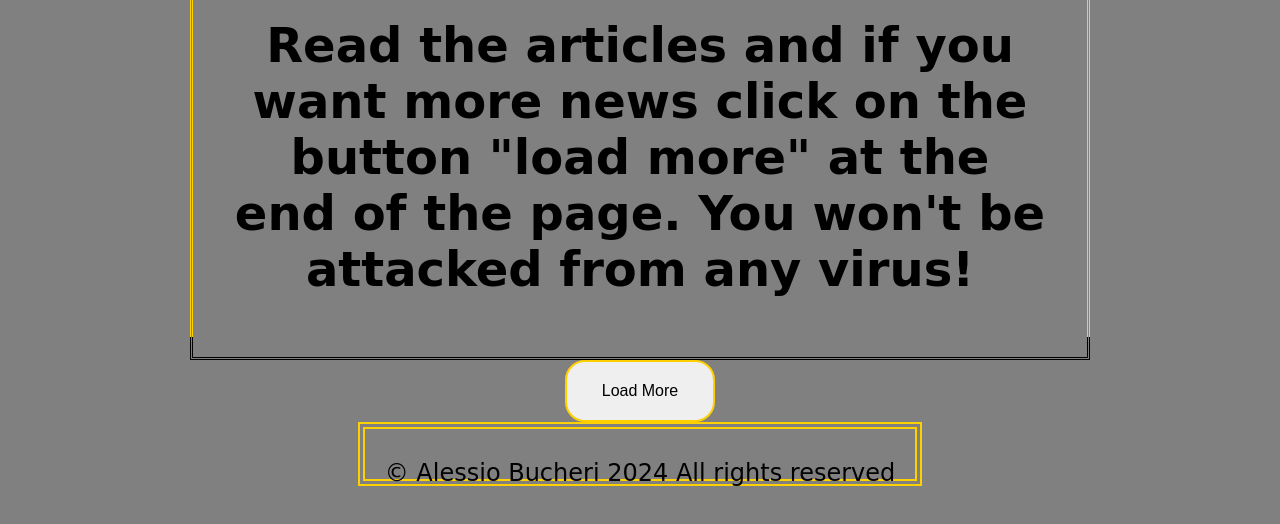
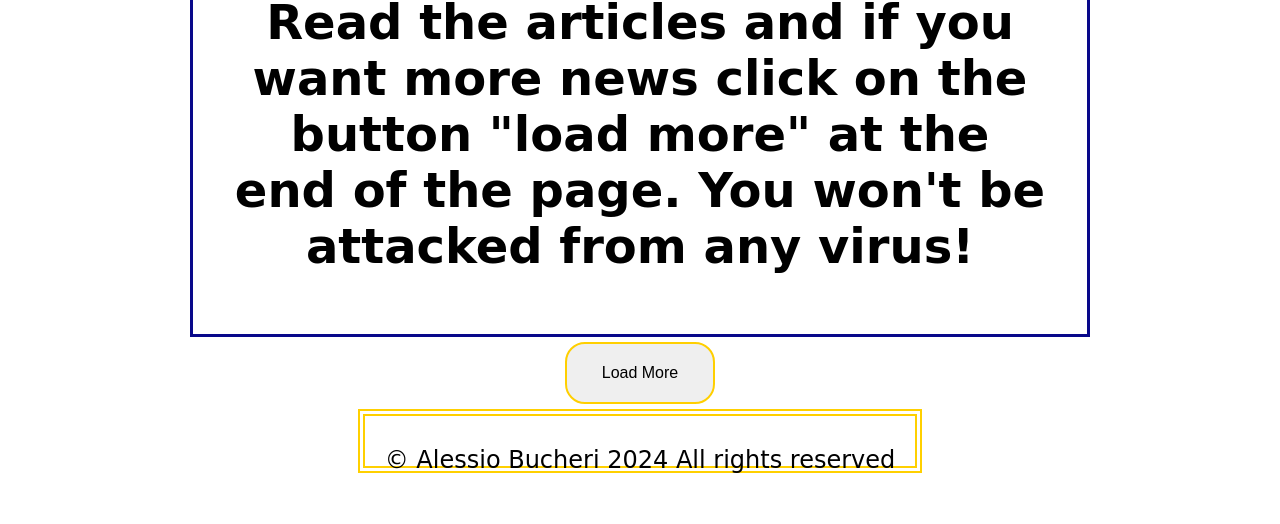
Before and after one commit to AlessioBucheri/javascript-advanced, a website built with webpack: page index.html in a window 1280 px wide. Shown: the part 272-796 px from the top of the page. Built offline with nearby package versions, Linux system fonts and the light colour scheme; no server answers; a web font is replaced by a local one.

Commit message:
edit css style

```diff
--- a/src/css/style.css
+++ b/src/css/style.css
@@ -8,7 +8,7 @@ body {
     font-weight: 400;
     font-style: normal;
     font-size: 20px;
-    background-color: grey;
+    background-color: rgb(255, 255, 255);
     color: black;
     display: flex;
     flex-direction: column;
@@ -38,10 +38,9 @@ body {
     text-shadow: 2px 2px #000000;
 }
 #description {
-    margin-top: 20px;
     text-align: center;
-    border: #ffd000 3px solid;
-    border-style: double double none;
+    border: rgb(8, 8, 138) 3px solid;
+    border-style: none solid none;
     width: 75%;
 }
 #news {
@@ -50,22 +49,22 @@ body {
 #news-container {
     justify-content: center;
     padding-top: 20px;
-    border-style:none double double;
+    border: rgb(8, 8, 138) 3px solid;
+    border-style: none solid solid;
     width: 75%;
 }
-
 .advanced {
     padding-top: 20px;
 }
-
 #anchor {
     color: #242318;
 }
-
 #load-more-btn {
     border-radius: 20px;
     display: block;
     margin: 0 auto;
+    margin-top: 5px;
+    margin-bottom: 5px;
     width: 150px;
     justify-content: center;
     align-items: center;
@@ -76,18 +75,14 @@ body {
     text-align: center;
     transition-duration: 0.5s;
 }
-
 #load-more-btn:hover {
     background-color: #feefe5; /* Red */
     color: #ffcf00;
-  }
-
+}
 #load-more-btn:active {
     background-color: white;
     transition: 0.2s;
-  }
-
-
+}
 footer {
     border: #ffd000 7px solid;
     border-style: double;
```
